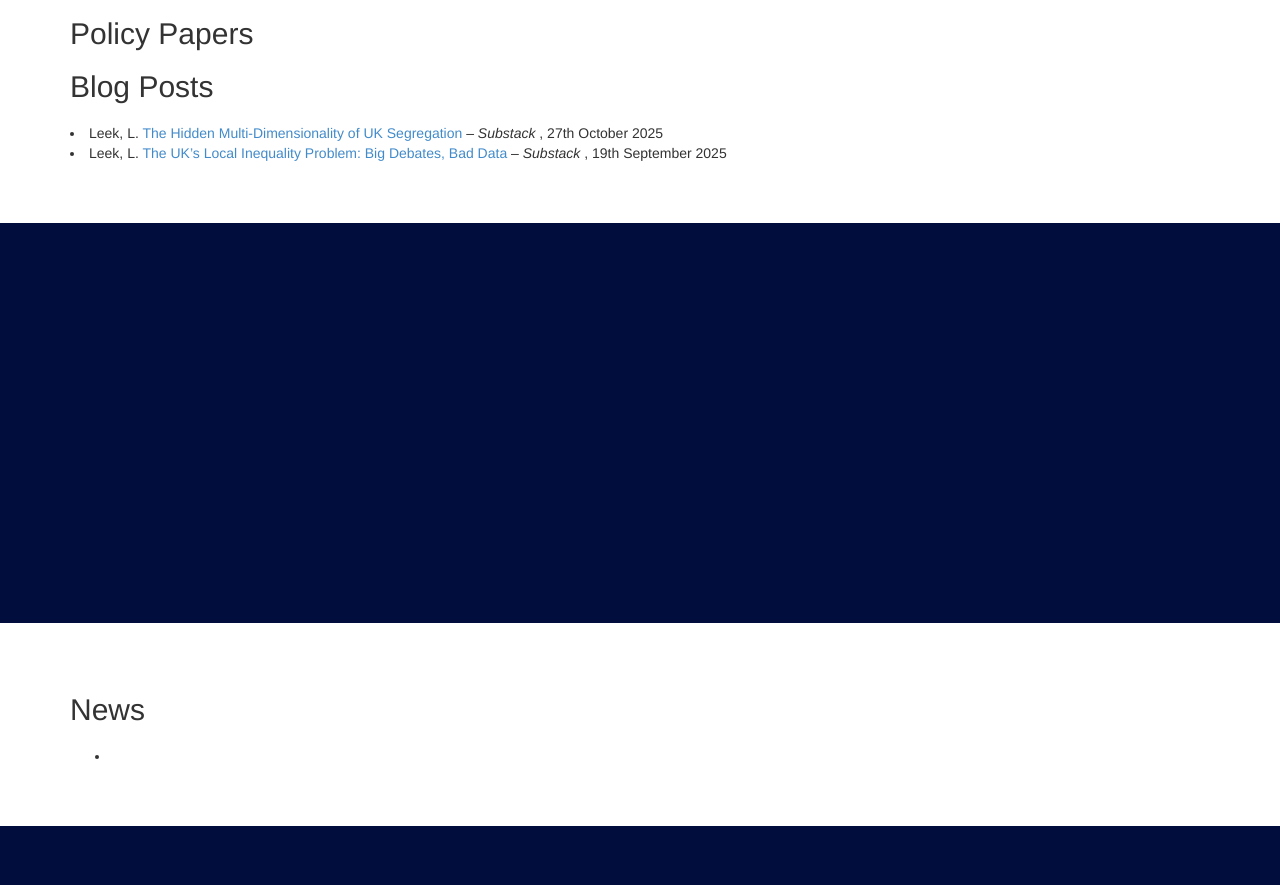
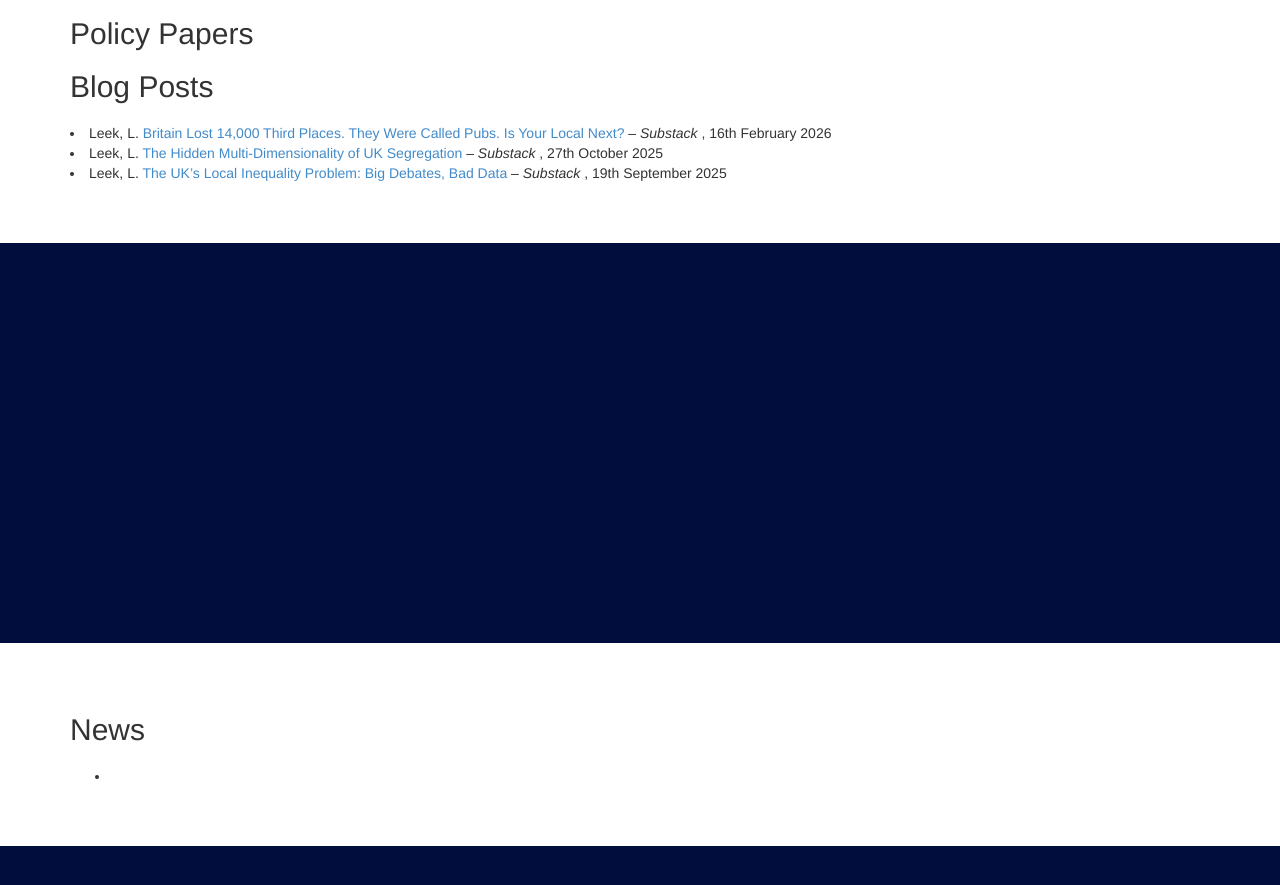
Before and after one commit to DIVIDED-Inequality-Polarization/DIVIDED, a plain HTML site: page index.html in a window 1280 px wide. Shown: the part 1970-2855 px from the top of the page. Drawn offline with Linux system fonts and the light colour scheme; files whose address does not match are found by name.

Commit message:
Update index.html

```diff
--- a/index.html
+++ b/index.html
@@ -121,6 +121,7 @@ Project partners include Opinium Research, the UK Labour Party's Data & Insights
 
           <h2>Blog Posts</h2>
             <p class="lead">
+               <li> Leek, L. <a href =https://laurenleek.substack.com/p/britain-lost-14000-third-places-they>  Britain Lost 14,000 Third Places. They Were Called Pubs. Is Your Local Next? </a> – <i> Substack </i>, 16th February 2026 </li>
              <li> Leek, L. <a href =https://laurenleek.substack.com/p/we-all-ended-up-in-islington-the>  The Hidden Multi-Dimensionality of UK Segregation </a> – <i> Substack </i>, 27th October 2025 </li>
 <li> Leek, L. <a href =https://laurenleek.substack.com/p/the-uks-local-inequality-problem>  The UK’s Local Inequality Problem: Big Debates, Bad Data </a> – <i> Substack </i>, 19th September 2025 </li>
 
```
